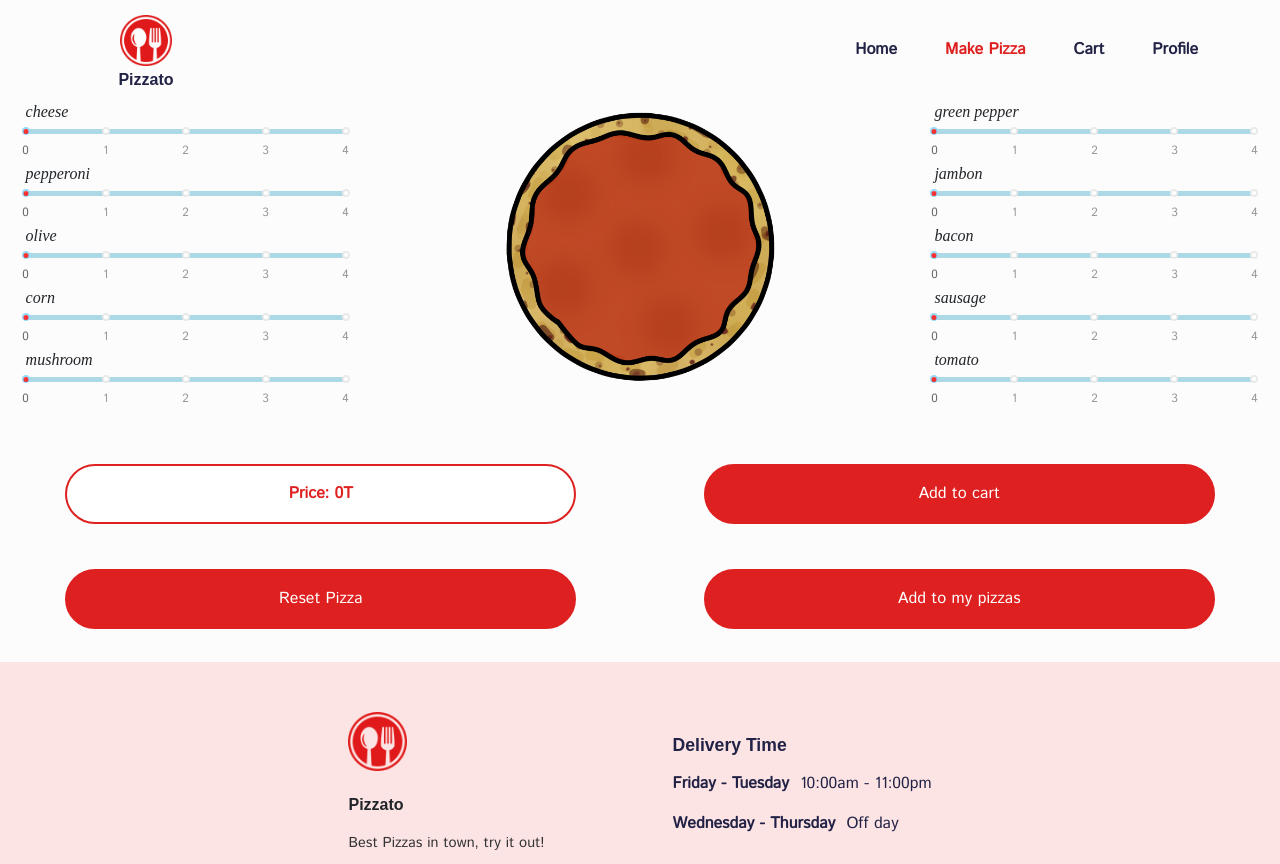
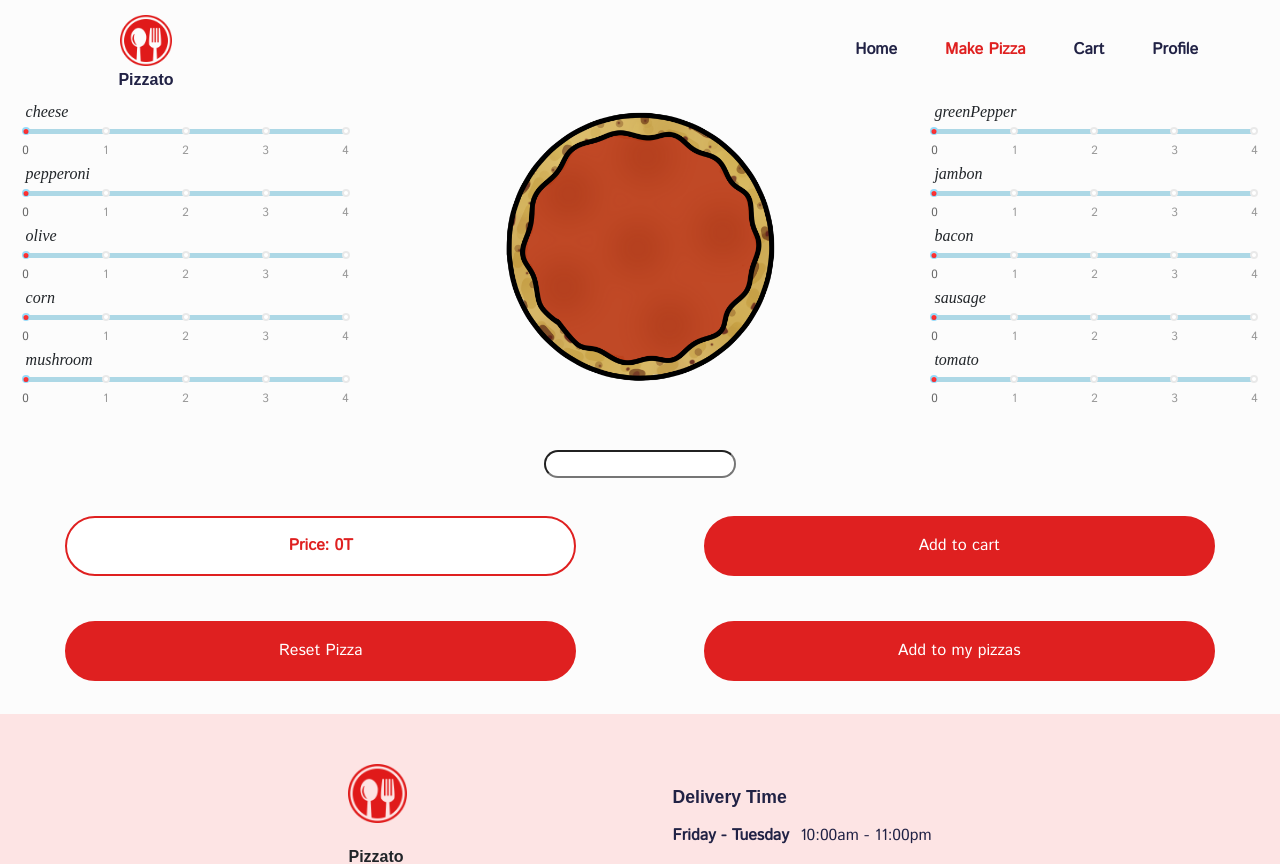
Before and after one commit to Ali-Sadeghi-Gh/web-project-front, a React (Create React App) app: page /makePizzas in a window 1280 px wide. Shown: the top 864 px of the page. Built offline with nearby package versions, Linux system fonts and the light colour scheme; a web font is replaced by a local one.

Commit message:
adding pizza name input

```diff
--- a/src/components/build/index.js
+++ b/src/components/build/index.js
@@ -1,10 +1,10 @@
-import React, { useState } from 'react';
+import { useState } from 'react';
 import Pizza from './pizza';
 import ToppingList from './toppingList';
 import Buttons from './buttons';
 import '../../styles/pizza.css'
 
-function Build({toppings, setToppings, resetToppings, addToCart, addToMyPizzas, updatePrice, price}) {
+function Build({toppings, setToppings, resetToppings, addToCart, addToMyPizzas, updatePrice, price, updatePizzaName, pizzaName}) {
   const updateToppings = (name, value) => {
     let newToppings = JSON.parse(JSON.stringify(toppings)); // deep copy state
     newToppings[name] = value;
@@ -13,6 +13,7 @@ function Build({toppings, setToppings, resetToppings, addToCart, addToMyPizzas,
     updatePrice(newToppings);
     localStorage.setItem("toppings", JSON.stringify(newToppings));
   };
+
 
   return (
     <div>
@@ -25,8 +26,15 @@ function Build({toppings, setToppings, resetToppings, addToCart, addToMyPizzas,
       <div className='rightdiv'>
         <ToppingList toppings={toppings} updateToppings={updateToppings} isLeft={false}/>
       </div>
+      <div>
+        <input placeholder={pizzaName} style={{borderRadius: '16px', textAlign: 'center',width: '15%',marginLeft: '42.5%'}} onChange={ev => updatePizzaName(ev.target.value)}>
+        </input>
+       </div>
+       <br/>
       <Buttons resetToppings={resetToppings} addToCart={addToCart}
        addToMyPizzas={addToMyPizzas} price={price}/>
+
+
     </div>
   );
 };
--- a/src/components/build/slider.js
+++ b/src/components/build/slider.js
@@ -1,5 +1,4 @@
 import Slider from 'rc-slider';
-import React, { useState } from 'react';
 import 'rc-slider/assets/index.css';
 
 function Slidebar({name, updateToppings, toppings}){
@@ -19,8 +18,6 @@ function Slidebar({name, updateToppings, toppings}){
   };
 
   return(
-
-
     <div style={{ width: 'auto', margin: 'auto' }}>
           <div style={{fontStyle: 'italic', fontFamily: "Times New Roman"}}>{name}</div>
           <div>
--- a/src/components/build/toppingList.js
+++ b/src/components/build/toppingList.js
@@ -50,7 +50,7 @@ function ToppingList({toppings, updateToppings, isLeft}) {
             <div>
         <div>
           <Slidebar
-          name={'green pepper'}
+          name={'greenPepper'}
           updateToppings = {updateToppings}
           toppings = {toppings}
           />
--- a/src/pages/MakePizza.jsx
+++ b/src/pages/MakePizza.jsx
@@ -4,6 +4,8 @@ import Build from '../components/build';
 
 function Pizzas() {
   const [price, setPrice] = useState(0)
+  const [pizzaName, setPizzaName] = useState("")
+
   const [toppings, setToppings] = useState({
     cheese: 0,
     olive: 0,
@@ -14,7 +16,7 @@ function Pizzas() {
     ham: 0,
     bacon: 0,
     pepperoni: 0,
-    sausage: 0
+    sausage: 0,
   });
 
   const resetToppings = () => {
@@ -28,9 +30,10 @@ function Pizzas() {
       ham: 0,
       bacon: 0,
       pepperoni: 0,
-      sausage: 0
+      sausage: 0,
     });
     setPrice(0);
+    setPizzaName('my pizza')
     localStorage.clear();
   };
 
@@ -48,10 +51,23 @@ function Pizzas() {
       setPrice(JSON.parse(data));
   }, []);
 
+  useEffect(() => {
+    // load price saved from local storage
+    const data = localStorage.getItem("pizzaName");
+    if (data)
+      setPizzaName(JSON.parse(data));
+  }, []);
+
   const updatePrice = (newToppings) => {
     let newPrice = newToppings["cheese"] * 10000
     setPrice(newPrice);
     localStorage.setItem("price", JSON.stringify(newPrice));
+  }
+
+
+  const updatePizzaName = (value) => {
+    setPizzaName(value);
+    localStorage.setItem("pizzaName", JSON.stringify(value));
   }
 
   const addToCart = () => {
@@ -73,6 +89,8 @@ function Pizzas() {
           addToMyPizzas={addToMyPizzas}
           updatePrice={updatePrice}
           price={price}
+          updatePizzaName={updatePizzaName}
+          pizzaName={pizzaName}
       />
     </div>
   );
```
